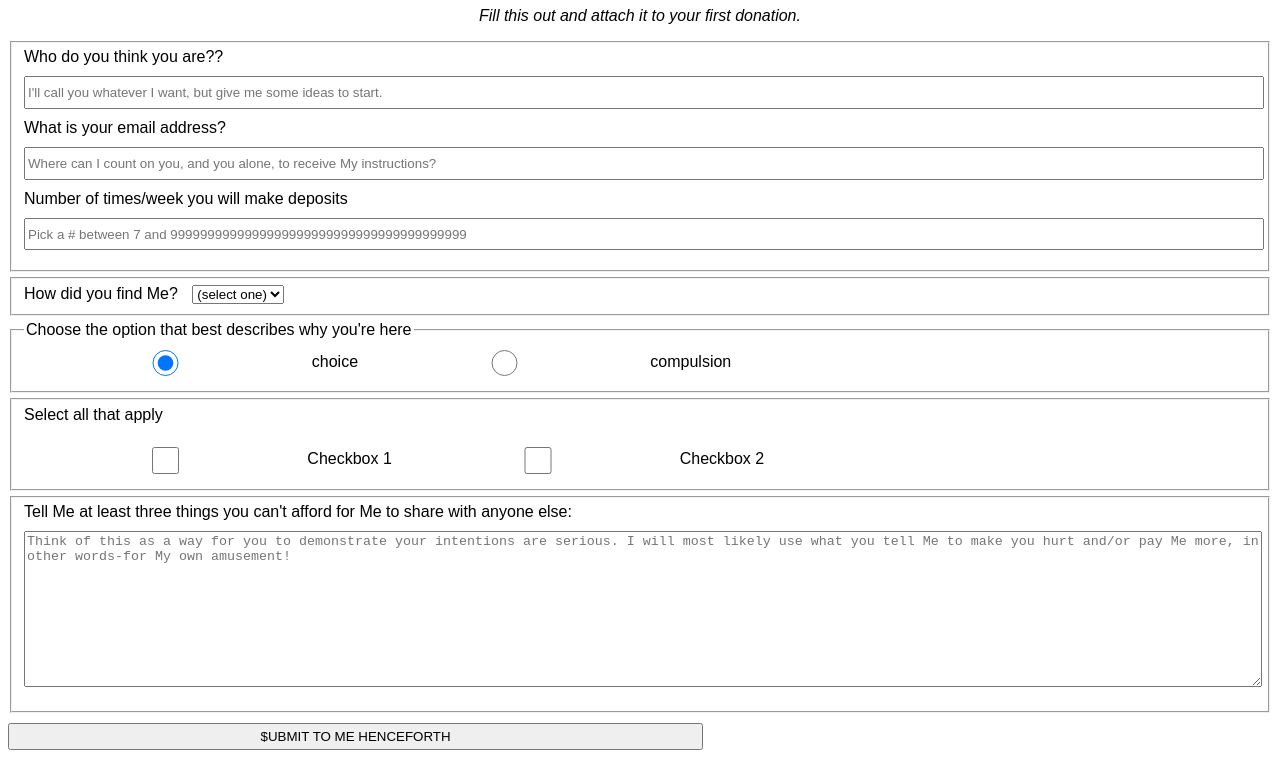
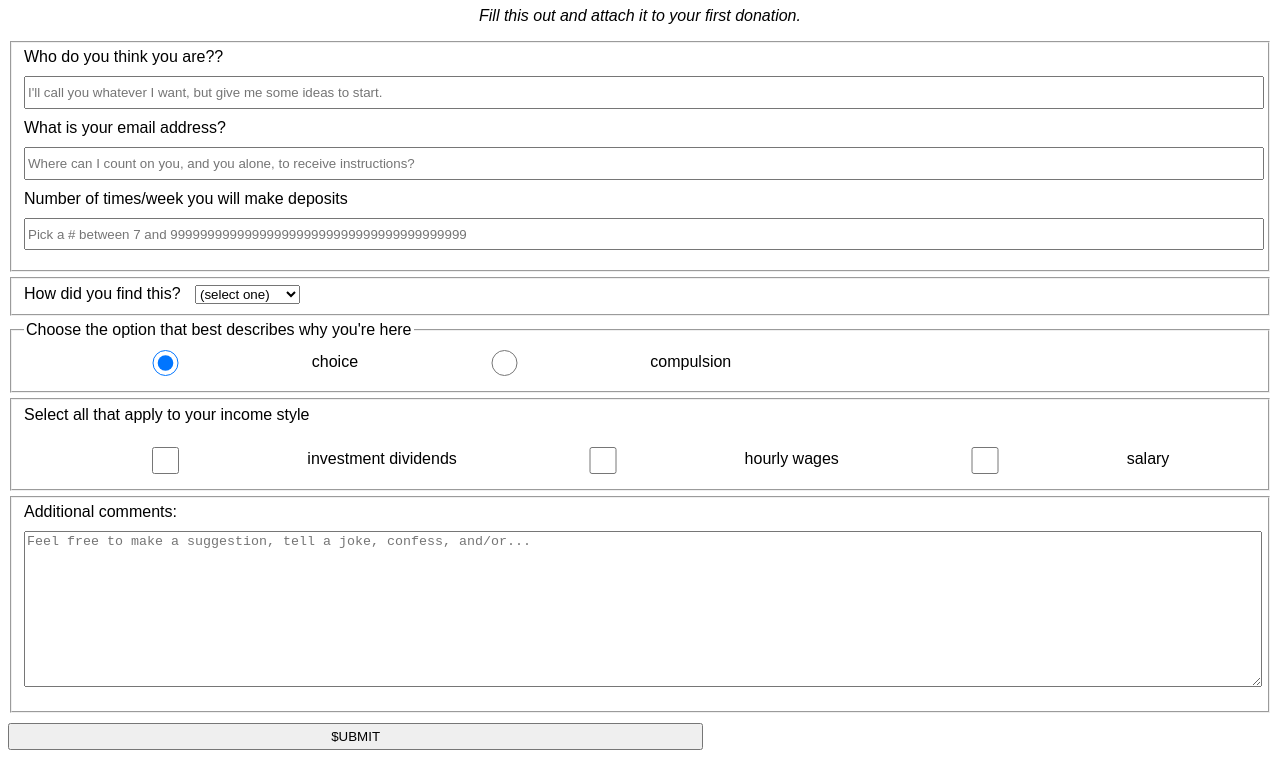
Before and after one commit to joysdev/fcCCPsurveyform, a plain HTML site: page index.html in a window 1280 px wide. Shown: the part 73-833 px from the top of the page. Drawn offline with Linux system fonts and the light colour scheme.

Commit message:
Edit content

```diff
--- a/index.html
+++ b/index.html
@@ -7,18 +7,19 @@
     <title>Survey Form</title>
 </head>
 <body>
-    <h1 id="title">Congratulations-this is your opportunity to earn My attention!</h1>
+    <h1 id="title">Congratulations-this is what you've been searching for!</h1>
     <p id="description">Fill this out and attach it to your first donation.</p>
     <form id="survey-form">
       <fieldset><label for="name" id="name-label">Who do you think you are??</label><input id="name" type="text" placeholder="I'll call you whatever I want, but give me some ideas to start." required>
-        <label for="email" id="email-label">What is your email address?</label><input id="email" type="email" placeholder="Where can I count on you, and you alone, to receive My instructions?" required>
+        <label for="email" id="email-label">What is your email address?</label><input id="email" type="email" placeholder="Where can I count on you, and you alone, to receive instructions?" required>
         <label for="number" id="number-label">Number of times/week you will make deposits</label><input id="number" type="number" placeholder="Pick a # between 7 and 9999999999999999999999999999999999999999" required min="7" max="9999999999999999999999999999999999999999">
       </fieldset>
-      <fieldset> <label for="dropdown" class="dropdown" required>How did you find Me? </label>
+      <fieldset> <label for="dropdown" class="dropdown" required>How did you find this? </label>
         <select id="dropdown"><option value="">(select one)</option>
             <option value="">(select one)</option>
-            <option value="1">dumb luck</option>
-            <option value="2">prayers</option>
+            <option value="1">just a hunch</option>
+            <option value="2">treasure map</option>
+            <option value="3">sheer tenacity</option>
           </select>
       </fieldset>
       <fieldset>
@@ -27,15 +28,16 @@
         <label for="compulsion"><input id="compulsion" type="radio" value="compulsion" name="account-type" class="inline" /> compulsion</label>
       </fieldset>
       <fieldset>
-    <label for="checkboxes" id="checkboxes" name="checkboxes">Select all that apply<br><br></label>
-        <label for="checkbox-1" id="checkbox-1"> <input class="inline" type="checkbox" id="checkbox" name="checkbox" value="checkbox-1">Checkbox 1</label>
-        <label for="checkbox-2" id="checkbox-2"> <input class="inline" type="checkbox" id="checkbox" name="checkbox" value="checkbox-2">Checkbox 2</label>
+    <label for="checkboxes" id="checkboxes" name="checkboxes">Select all that apply to your income style<br><br></label>
+        <label for="checkbox-1" id="checkbox-1"> <input class="inline" type="checkbox" id="checkbox" name="checkbox" value="checkbox-1">investment dividends</label>
+        <label for="checkbox-2" id="checkbox-2"> <input class="inline" type="checkbox" id="checkbox" name="checkbox" value="checkbox-2">hourly wages</label>
+        <label for="checkbox-3" id="checkbox-3"> <input class="inline" type="checkbox" id="checkbox" name="checkbox" value="checkbox-3">salary</label>
        </fieldset>
       <fieldset>
-        <label for="additional-comments">Tell Me at least three things you can't afford for Me to share with anyone else:<textarea id="additional-comments" name="additional-comments" rows="10" cols="30" placeholder="Think of this as a way for you to demonstrate your intentions are serious. I will most likely use what you tell Me to make you hurt and/or pay Me more, in other words-for My own amusement!"></textarea>
+        <label for="additional-comments">Additional comments:<textarea id="additional-comments" name="additional-comments" rows="10" cols="30" placeholder="Feel free to make a suggestion, tell a joke, confess, and/or..."></textarea>
         </label>
       </fieldset>
-      <input type="submit" id="submit" value="$UBMIT TO ME HENCEFORTH" />
+      <input type="submit" id="submit" value="$UBMIT" />
     </form>
   </body>
 </html>
```
